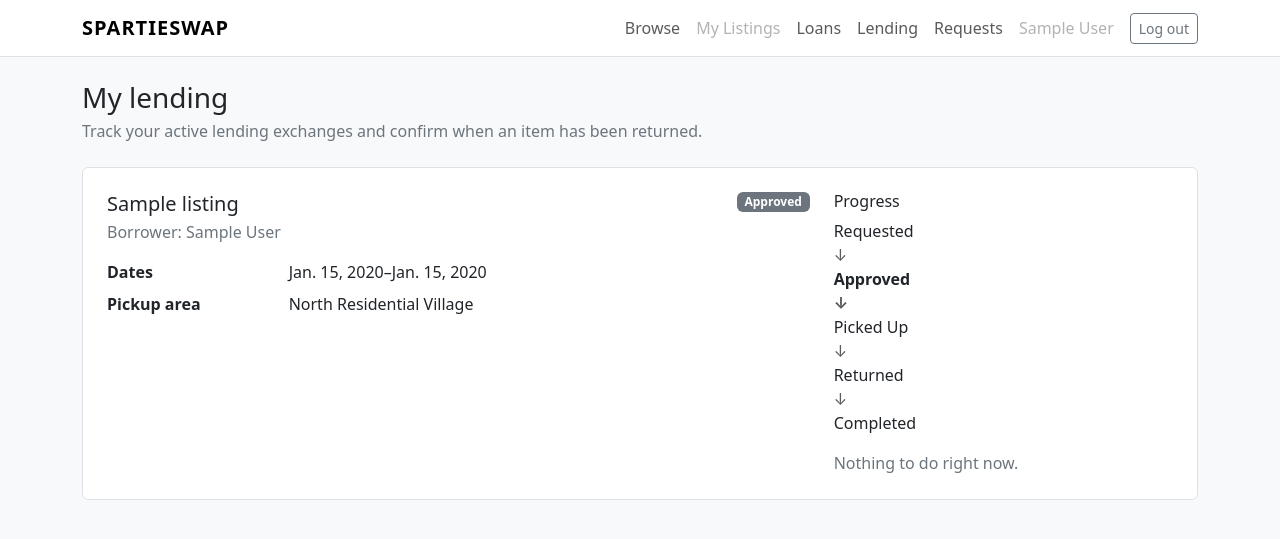
After one commit to AlexProspal/SpartieSwap, a Django app: page /loans/lending/ in a window 1280 px wide. The commit adds this page. Shown: the top 539 px of the page. Run offline with Django 5.2, Linux system fonts and the light colour scheme; a user stored in the database is signed in; tables that the repository leaves empty hold one stand-in row (values such as "Sample post").

Commit message:
Add My Lending dashboard with return confirmation and permission checks

```diff
--- a/loans/models.py
+++ b/loans/models.py
@@ -24,6 +24,11 @@ BORROWER_TRANSITIONS = {
     LoanStatus.REQUESTED: {LoanStatus.CANCELLED},
     LoanStatus.APPROVED: {LoanStatus.PICKED_UP},
     LoanStatus.PICKED_UP: {LoanStatus.RETURNED},
+}
+
+
+LESSOR_TRANSITIONS = {
+    LoanStatus.RETURNED: {LoanStatus.COMPLETED},
 }
 
 
@@ -59,13 +64,13 @@ class Loan(models.Model):
     def __str__(self):
         return f"{self.listing.title} requested by {self.borrower}"
 
-    def transition_to(self, status):
+    def transition_to(self, status, transitions=BORROWER_TRANSITIONS):
         """Move the loan forward one step, refusing anything out of order.
 
         Keeps the buttons on the dashboard honest - someone can't skip from
         requested straight to returned by posting to the URL directly.
         """
-        if status not in BORROWER_TRANSITIONS.get(self.status, set()):
+        if status not in transitions.get(self.status, set()):
             raise ValidationError("This loan cannot be moved to that status.")
         self.status = status
         self.save(update_fields=["status", "updated_at"])
--- a/loans/urls.py
+++ b/loans/urls.py
@@ -26,6 +26,11 @@ urlpatterns = [
         name="my-borrowing",
     ),
     path(
+        "lending/",
+        views.my_lending_view,
+        name="my-lending",
+    ),
+    path(
         "borrowing/<int:pk>/cancel/",
         views.cancel_request,
         name="cancel",
@@ -40,4 +45,9 @@ urlpatterns = [
         views.mark_returned,
         name="return",
     ),
+    path(
+        "lending/<int:pk>/confirm-return/",
+        views.confirm_return_view,
+        name="confirm-return",
+    ),
 ]
--- a/loans/views.py
+++ b/loans/views.py
@@ -7,7 +7,7 @@ from django.views.decorators.http import require_POST
 from listings.models import Listing
 
 from .forms import LoanRequestForm
-from .models import Loan, LoanStatus
+from .models import LESSOR_TRANSITIONS, Loan, LoanStatus
 
 
 @login_required
@@ -85,6 +85,23 @@ def my_borrowing(request):
     return render(request, "loans/my_borrowing.html", {"loans": loans})
 
 
+@login_required
+def my_lending_view(request):
+    loans = (
+        Loan.objects.filter(
+            listing__owner=request.user,
+            status__in=[
+                LoanStatus.APPROVED,
+                LoanStatus.PICKED_UP,
+                LoanStatus.RETURNED,
+            ],
+        )
+        .select_related("listing", "borrower")
+        .order_by("-requested_at")
+    )
+    return render(request, "loans/my_lending.html", {"loans": loans})
+
+
 def _advance_loan(request, pk, status):
     # Scoping the lookup to the logged-in borrower means someone else's loan is
     # a 404 rather than a permission error, which doesn't leak that it exists.
@@ -114,3 +131,16 @@ def mark_picked_up(request, pk):
 @require_POST
 def mark_returned(request, pk):
     return _advance_loan(request, pk, LoanStatus.RETURNED)
+
+
+@login_required
+@require_POST
+def confirm_return_view(request, pk):
+    loan = get_object_or_404(Loan, pk=pk, listing__owner=request.user)
+    try:
+        loan.transition_to(LoanStatus.COMPLETED, LESSOR_TRANSITIONS)
+    except ValidationError:
+        messages.error(request, "That action is not available for this lending exchange.")
+    else:
+        messages.success(request, f"Loan marked as {loan.get_status_display()}.")
+    return redirect("loans:my-lending")
--- a/templates/base.html
+++ b/templates/base.html
@@ -26,6 +26,7 @@
             </li>
             <li class="nav-item"><span class="nav-link disabled">My Listings</span></li>
             <li class="nav-item"><a class="nav-link" href="{% url 'loans:my-borrowing' %}">Loans</a></li>
+            <li class="nav-item"><a class="nav-link" href="{% url 'loans:my-lending' %}">Lending</a></li>
             <li class="nav-item"><a class="nav-link" href="{% url 'loans:pending-requests' %}">Requests</a></li>
             <li class="nav-item"><span class="nav-link disabled">{{ user.get_short_name }}</span></li>
             <li class="nav-item ms-lg-2">
--- /dev/null
+++ b/templates/loans/my_lending.html
@@ -0,0 +1,62 @@
+{% extends "base.html" %}
+
+{% block title %}My Lending | SpartieSwap{% endblock %}
+
+{% block content %}
+<div class="mb-4">
+  <h1 class="h3 mb-1">My lending</h1>
+  <p class="text-secondary mb-0">Track your active lending exchanges and confirm when an item has been returned.</p>
+</div>
+
+<div class="row g-4">
+  {% for loan in loans %}
+    <div class="col-12">
+      <article class="bg-white border rounded p-4">
+        <div class="row g-4">
+          <div class="col-lg-8">
+            <div class="d-flex justify-content-between align-items-start gap-3">
+              <div>
+                <h2 class="h5 mb-1">{{ loan.listing.title }}</h2>
+                <p class="text-secondary mb-3">Borrower: {{ loan.borrower.get_short_name }}</p>
+              </div>
+              <span class="badge text-bg-secondary">{{ loan.get_status_display }}</span>
+            </div>
+
+            <dl class="row mb-0">
+              <dt class="col-sm-3">Dates</dt>
+              <dd class="col-sm-9">{{ loan.start_date }}–{{ loan.return_date }}</dd>
+
+              <dt class="col-sm-3">Pickup area</dt>
+              <dd class="col-sm-9">{{ loan.listing.get_pickup_area_display }}</dd>
+            </dl>
+          </div>
+
+          <div class="col-lg-4">
+            <h3 class="h6">Progress</h3>
+            <ol class="borrowing-progress list-unstyled mb-3">
+              <li>Requested</li>
+              <li class="{% if loan.status == 'approved' %}fw-bold{% endif %}">Approved</li>
+              <li class="{% if loan.status == 'picked_up' %}fw-bold{% endif %}">Picked Up</li>
+              <li class="{% if loan.status == 'returned' %}fw-bold{% endif %}">Returned</li>
+              <li>Completed</li>
+            </ol>
+
+            {% if loan.status == 'returned' %}
+              <form method="post" action="{% url 'loans:confirm-return' loan.pk %}">
+                {% csrf_token %}
+                <button type="submit" class="btn btn-dark">Confirm return</button>
+              </form>
+            {% else %}
+              <p class="text-secondary mb-0">Nothing to do right now.</p>
+            {% endif %}
+          </div>
+        </div>
+      </article>
+    </div>
+  {% empty %}
+    <div class="col-12">
+      <div class="alert alert-light border">You do not have any active lending exchanges.</div>
+    </div>
+  {% endfor %}
+</div>
+{% endblock %}
```
Also changed, not shown: loans/tests.py (+130 -1 lines).
